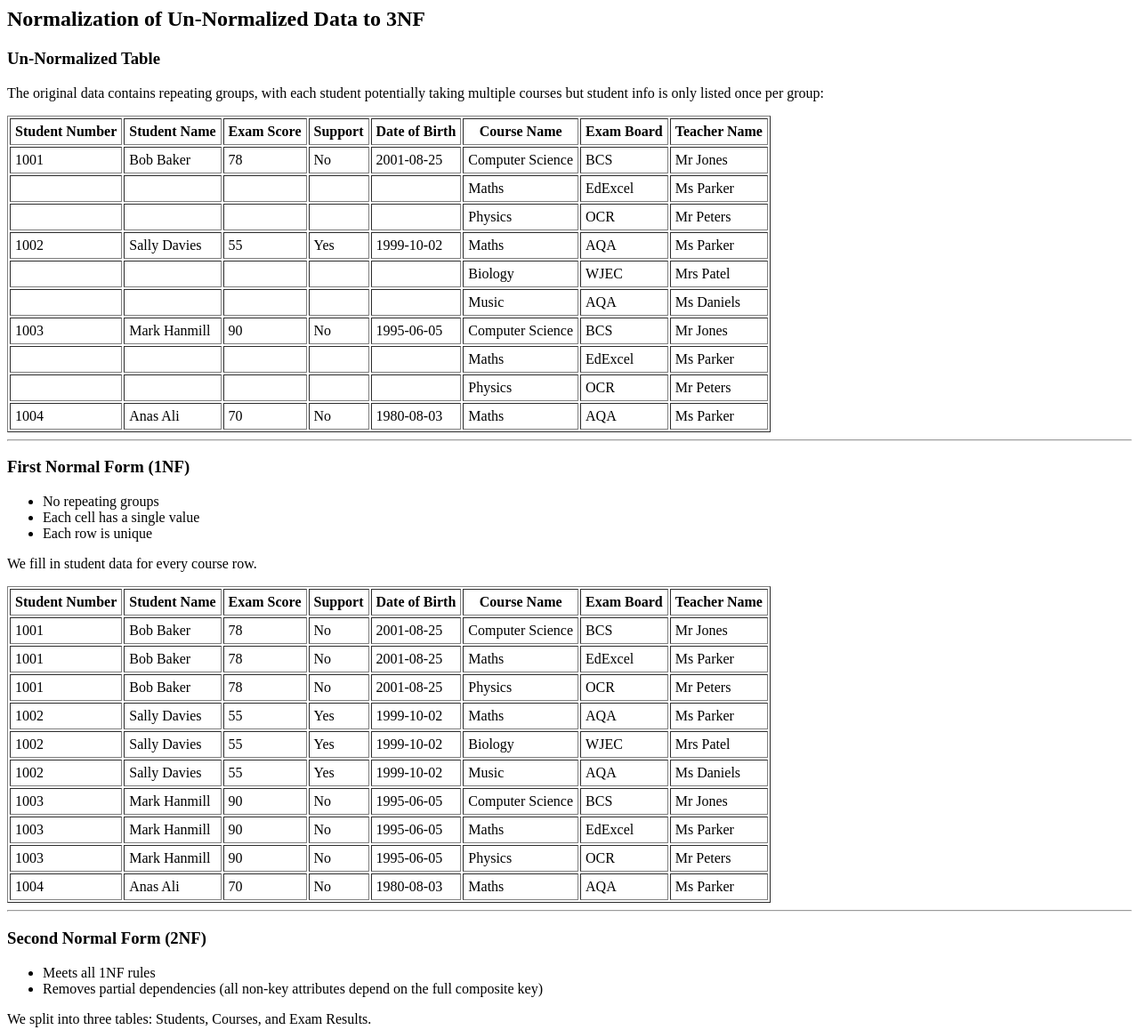
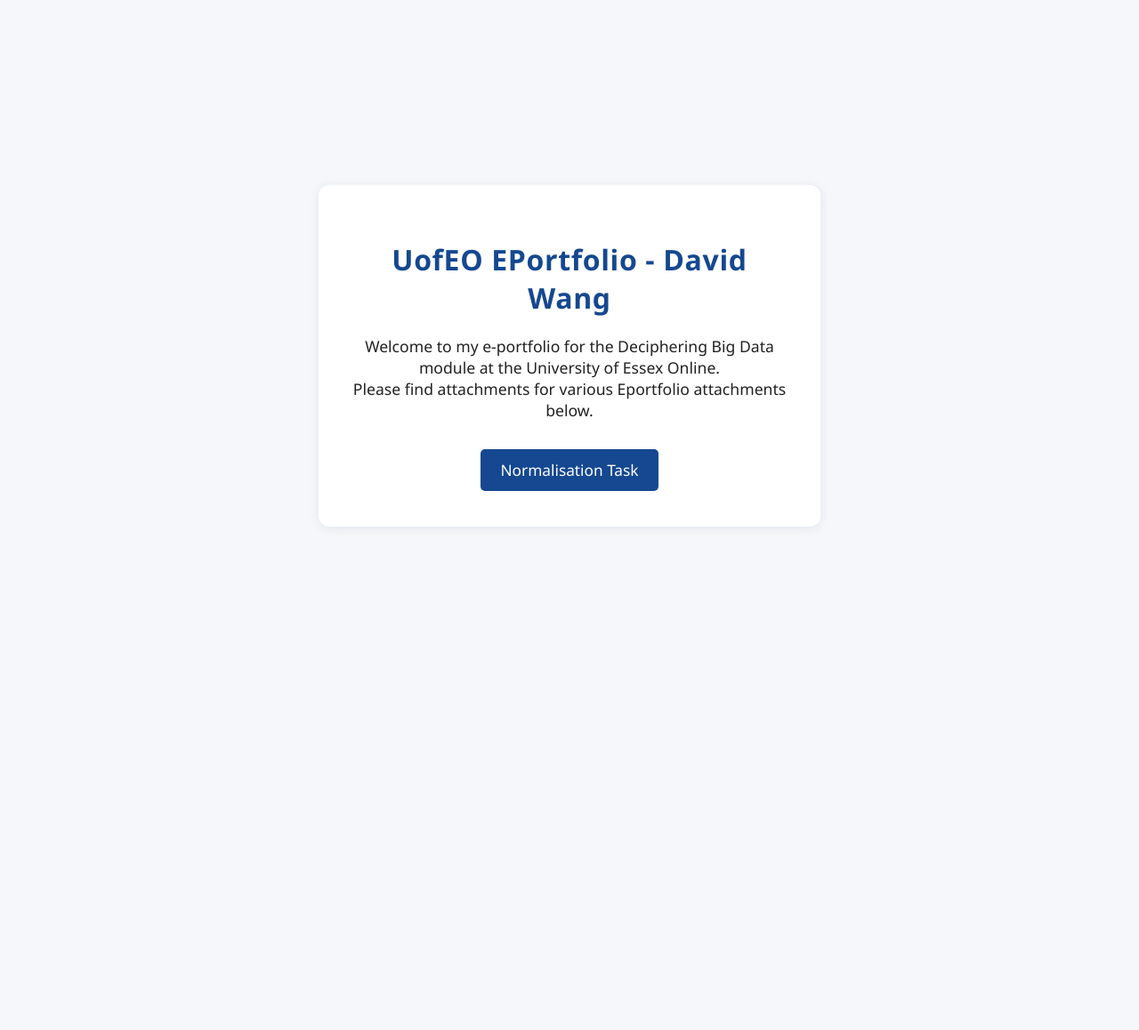
Before and after one commit to dtzwang/UofEO-EPortfolio, a plain HTML site: page DBD_PCOM7E April 2025.html in a window 1280 px wide. Shown: the top 1158 px of the page at 89% size. After the commit the page ends 800 px from the top, so only its background shows below. Drawn offline with Linux system fonts and the light colour scheme.

Commit message:
Update DBD_PCOM7E April 2025.html

```diff
--- a/DBD_PCOM7E April 2025.html
+++ b/DBD_PCOM7E April 2025.html
@@ -1,140 +1,63 @@
-<h2>Normalization of Un-Normalized Data to 3NF</h2>
-
-<h3>Un-Normalized Table</h3>
-<p>
-The original data contains repeating groups, with each student potentially taking multiple courses but student info is only listed once per group:
-</p>
-<table border="1" cellpadding="5">
-  <tr>
-    <th>Student Number</th><th>Student Name</th><th>Exam Score</th><th>Support</th><th>Date of Birth</th>
-    <th>Course Name</th><th>Exam Board</th><th>Teacher Name</th>
-  </tr>
-  <tr><td>1001</td><td>Bob Baker</td><td>78</td><td>No</td><td>2001-08-25</td><td>Computer Science</td><td>BCS</td><td>Mr Jones</td></tr>
-  <tr><td></td><td></td><td></td><td></td><td></td><td>Maths</td><td>EdExcel</td><td>Ms Parker</td></tr>
-  <tr><td></td><td></td><td></td><td></td><td></td><td>Physics</td><td>OCR</td><td>Mr Peters</td></tr>
-  <tr><td>1002</td><td>Sally Davies</td><td>55</td><td>Yes</td><td>1999-10-02</td><td>Maths</td><td>AQA</td><td>Ms Parker</td></tr>
-  <tr><td></td><td></td><td></td><td></td><td></td><td>Biology</td><td>WJEC</td><td>Mrs Patel</td></tr>
-  <tr><td></td><td></td><td></td><td></td><td></td><td>Music</td><td>AQA</td><td>Ms Daniels</td></tr>
-  <tr><td>1003</td><td>Mark Hanmill</td><td>90</td><td>No</td><td>1995-06-05</td><td>Computer Science</td><td>BCS</td><td>Mr Jones</td></tr>
-  <tr><td></td><td></td><td></td><td></td><td></td><td>Maths</td><td>EdExcel</td><td>Ms Parker</td></tr>
-  <tr><td></td><td></td><td></td><td></td><td></td><td>Physics</td><td>OCR</td><td>Mr Peters</td></tr>
-  <tr><td>1004</td><td>Anas Ali</td><td>70</td><td>No</td><td>1980-08-03</td><td>Maths</td><td>AQA</td><td>Ms Parker</td></tr>
-</table>
-
-<hr>
-
-<h3>First Normal Form (1NF)</h3>
-<ul>
-  <li>No repeating groups</li>
-  <li>Each cell has a single value</li>
-  <li>Each row is unique</li>
-</ul>
-<p>We fill in student data for every course row.</p>
-<table border="1" cellpadding="5">
-  <tr>
-    <th>Student Number</th><th>Student Name</th><th>Exam Score</th><th>Support</th><th>Date of Birth</th>
-    <th>Course Name</th><th>Exam Board</th><th>Teacher Name</th>
-  </tr>
-  <tr><td>1001</td><td>Bob Baker</td><td>78</td><td>No</td><td>2001-08-25</td><td>Computer Science</td><td>BCS</td><td>Mr Jones</td></tr>
-  <tr><td>1001</td><td>Bob Baker</td><td>78</td><td>No</td><td>2001-08-25</td><td>Maths</td><td>EdExcel</td><td>Ms Parker</td></tr>
-  <tr><td>1001</td><td>Bob Baker</td><td>78</td><td>No</td><td>2001-08-25</td><td>Physics</td><td>OCR</td><td>Mr Peters</td></tr>
-  <tr><td>1002</td><td>Sally Davies</td><td>55</td><td>Yes</td><td>1999-10-02</td><td>Maths</td><td>AQA</td><td>Ms Parker</td></tr>
-  <tr><td>1002</td><td>Sally Davies</td><td>55</td><td>Yes</td><td>1999-10-02</td><td>Biology</td><td>WJEC</td><td>Mrs Patel</td></tr>
-  <tr><td>1002</td><td>Sally Davies</td><td>55</td><td>Yes</td><td>1999-10-02</td><td>Music</td><td>AQA</td><td>Ms Daniels</td></tr>
-  <tr><td>1003</td><td>Mark Hanmill</td><td>90</td><td>No</td><td>1995-06-05</td><td>Computer Science</td><td>BCS</td><td>Mr Jones</td></tr>
-  <tr><td>1003</td><td>Mark Hanmill</td><td>90</td><td>No</td><td>1995-06-05</td><td>Maths</td><td>EdExcel</td><td>Ms Parker</td></tr>
-  <tr><td>1003</td><td>Mark Hanmill</td><td>90</td><td>No</td><td>1995-06-05</td><td>Physics</td><td>OCR</td><td>Mr Peters</td></tr>
-  <tr><td>1004</td><td>Anas Ali</td><td>70</td><td>No</td><td>1980-08-03</td><td>Maths</td><td>AQA</td><td>Ms Parker</td></tr>
-</table>
-
-<hr>
-
-<h3>Second Normal Form (2NF)</h3>
-<ul>
-  <li>Meets all 1NF rules</li>
-  <li>Removes partial dependencies (all non-key attributes depend on the full composite key)</li>
-</ul>
-<p>
-We split into three tables: Students, Courses, and Exam Results.
-</p>
-
-<b>Students</b>
-<table border="1" cellpadding="5">
-  <tr><th>Student Number</th><th>Student Name</th><th>Date of Birth</th><th>Support</th></tr>
-  <tr><td>1001</td><td>Bob Baker</td><td>2001-08-25</td><td>No</td></tr>
-  <tr><td>1002</td><td>Sally Davies</td><td>1999-10-02</td><td>Yes</td></tr>
-  <tr><td>1003</td><td>Mark Hanmill</td><td>1995-06-05</td><td>No</td></tr>
-  <tr><td>1004</td><td>Anas Ali</td><td>1980-08-03</td><td>No</td></tr>
-</table>
-<br>
-<b>Courses</b>
-<table border="1" cellpadding="5">
-  <tr><th>Course Name</th><th>Exam Board</th><th>Teacher Name</th></tr>
-  <tr><td>Computer Science</td><td>BCS</td><td>Mr Jones</td></tr>
-  <tr><td>Maths</td><td>EdExcel</td><td>Ms Parker</td></tr>
-  <tr><td>Physics</td><td>OCR</td><td>Mr Peters</td></tr>
-  <tr><td>Biology</td><td>WJEC</td><td>Mrs Patel</td></tr>
-  <tr><td>Music</td><td>AQA</td><td>Ms Daniels</td></tr>
-</table>
-<br>
-<b>Exam Results</b>
-<table border="1" cellpadding="5">
-  <tr><th>Student Number</th><th>Course Name</th><th>Exam Score</th></tr>
-  <tr><td>1001</td><td>Computer Science</td><td>78</td></tr>
-  <tr><td>1001</td><td>Maths</td><td>78</td></tr>
-  <tr><td>1001</td><td>Physics</td><td>78</td></tr>
-  <tr><td>1002</td><td>Maths</td><td>55</td></tr>
-  <tr><td>1002</td><td>Biology</td><td>55</td></tr>
-  <tr><td>1002</td><td>Music</td><td>55</td></tr>
-  <tr><td>1003</td><td>Computer Science</td><td>90</td></tr>
-  <tr><td>1003</td><td>Maths</td><td>90</td></tr>
-  <tr><td>1003</td><td>Physics</td><td>90</td></tr>
-  <tr><td>1004</td><td>Maths</td><td>70</td></tr>
-</table>
-
-<hr>
-
-<h3>Third Normal Form (3NF)</h3>
-<ul>
-  <li>Meets all 2NF rules</li>
-  <li>No transitive dependencies (non-key attributes do not depend on other non-key attributes)</li>
-</ul>
-<p>
-No further changes are required as the structure now ensures every non-key field is dependent only on the key, the whole key, and nothing but the key.
-</p>
-<p>
-<b>Final 3NF Tables:</b>
-</p>
-<b>Students</b>
-<table border="1" cellpadding="5">
-  <tr><th>Student Number</th><th>Student Name</th><th>Date of Birth</th><th>Support</th></tr>
-  <tr><td>1001</td><td>Bob Baker</td><td>2001-08-25</td><td>No</td></tr>
-  <tr><td>1002</td><td>Sally Davies</td><td>1999-10-02</td><td>Yes</td></tr>
-  <tr><td>1003</td><td>Mark Hanmill</td><td>1995-06-05</td><td>No</td></tr>
-  <tr><td>1004</td><td>Anas Ali</td><td>1980-08-03</td><td>No</td></tr>
-</table>
-<br>
-<b>Courses</b>
-<table border="1" cellpadding="5">
-  <tr><th>Course Name</th><th>Exam Board</th><th>Teacher Name</th></tr>
-  <tr><td>Computer Science</td><td>BCS</td><td>Mr Jones</td></tr>
-  <tr><td>Maths</td><td>EdExcel</td><td>Ms Parker</td></tr>
-  <tr><td>Physics</td><td>OCR</td><td>Mr Peters</td></tr>
-  <tr><td>Biology</td><td>WJEC</td><td>Mrs Patel</td></tr>
-  <tr><td>Music</td><td>AQA</td><td>Ms Daniels</td></tr>
-</table>
-<br>
-<b>Exam Results</b>
-<table border="1" cellpadding="5">
-  <tr><th>Student Number</th><th>Course Name</th><th>Exam Score</th></tr>
-  <tr><td>1001</td><td>Computer Science</td><td>78</td></tr>
-  <tr><td>1001</td><td>Maths</td><td>78</td></tr>
-  <tr><td>1001</td><td>Physics</td><td>78</td></tr>
-  <tr><td>1002</td><td>Maths</td><td>55</td></tr>
-  <tr><td>1002</td><td>Biology</td><td>55</td></tr>
-  <tr><td>1002</td><td>Music</td><td>55</td></tr>
-  <tr><td>1003</td><td>Computer Science</td><td>90</td></tr>
-  <tr><td>1003</td><td>Maths</td><td>90</td></tr>
-  <tr><td>1003</td><td>Physics</td><td>90</td></tr>
-  <tr><td>1004</td><td>Maths</td><td>70</td></tr>
-</table>
+<!DOCTYPE html>
+<html lang="en">
+<head>
+  <meta charset="UTF-8">
+  <title>UofEO EPortfolio - David Wang - DBD_PCOM7E April 2025</title>
+  <meta name="viewport" content="width=device-width, initial-scale=1">
+  <style>
+    body {
+      font-family: 'Segoe UI', Arial, sans-serif;
+      background: #f5f7fa;
+      color: #222;
+      margin: 0;
+      padding: 0;
+      display: flex;
+      min-height: 100vh;
+      align-items: center;
+      justify-content: center;
+    }
+    .container {
+      background: #fff;
+      padding: 2.5rem 2rem;
+      border-radius: 12px;
+      box-shadow: 0 2px 12px rgba(30,60,90,0.09);
+      max-width: 500px;
+      text-align: center;
+    }
+    h1 {
+      font-size: 2rem;
+      margin-bottom: 1.3rem;
+      color: #154890;
+      letter-spacing: 0.02em;
+    }
+    p {
+      font-size: 1.1rem;
+      margin-bottom: 2rem;
+    }
+    a {
+      display: inline-block;
+      padding: 0.75rem 1.4rem;
+      background: #154890;
+      color: #fff;
+      border-radius: 5px;
+      text-decoration: none;
+      font-weight: 500;
+      font-size: 1.08rem;
+      transition: background 0.2s;
+    }
+    a:hover {
+      background: #1b5dbb;
+    }
+  </style>
+</head>
+<body>
+  <div class="container">
+    <h1>UofEO EPortfolio - David Wang</h1>
+    <p>
+      Welcome to my e-portfolio for the Deciphering Big Data module at the University of Essex Online.<br>
+      Please find attachments for various Eportfolio attachments below.
+    </p>
+    <a href="DBD_PCOM7E Normalisation Task.html">Normalisation Task</a>
+  </div>
+</body>
+</html>
```
